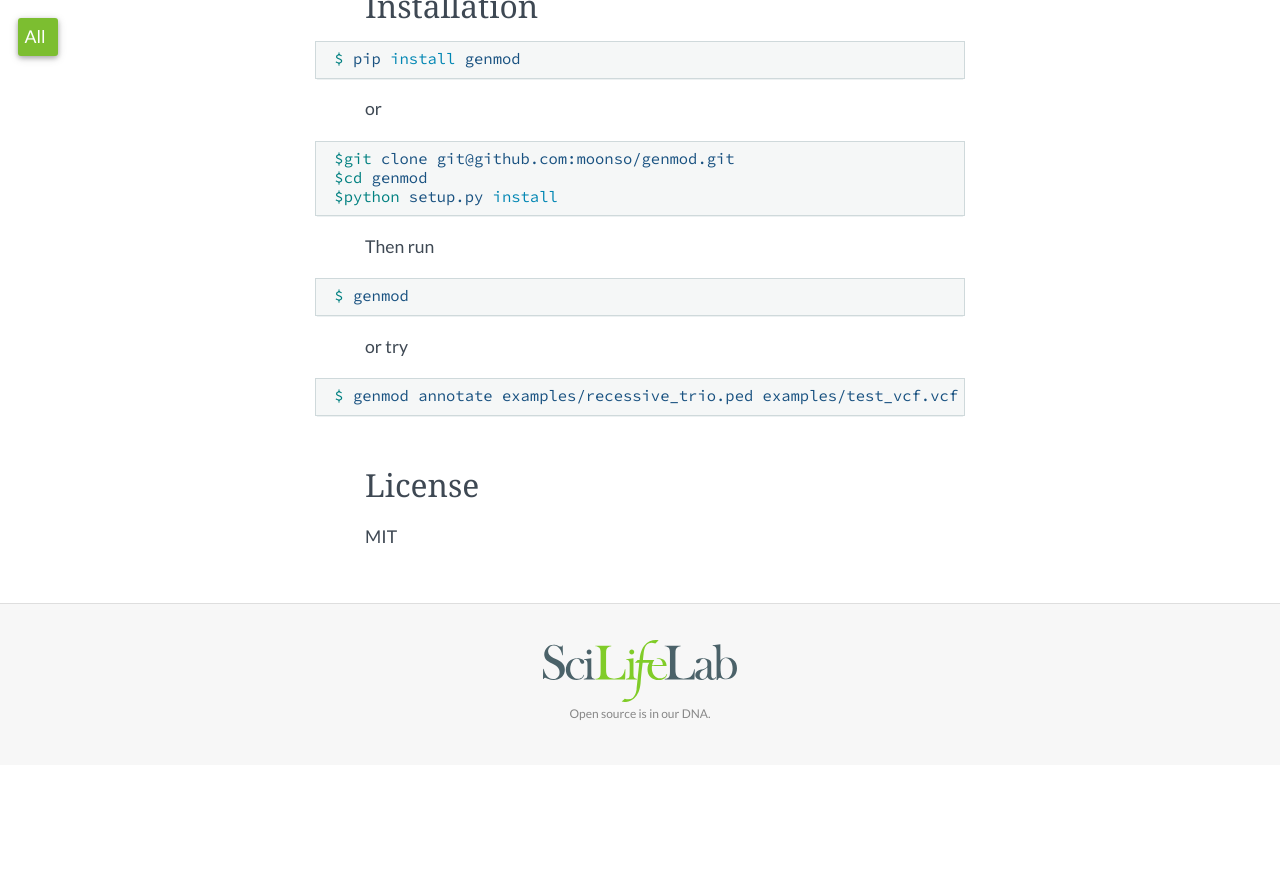
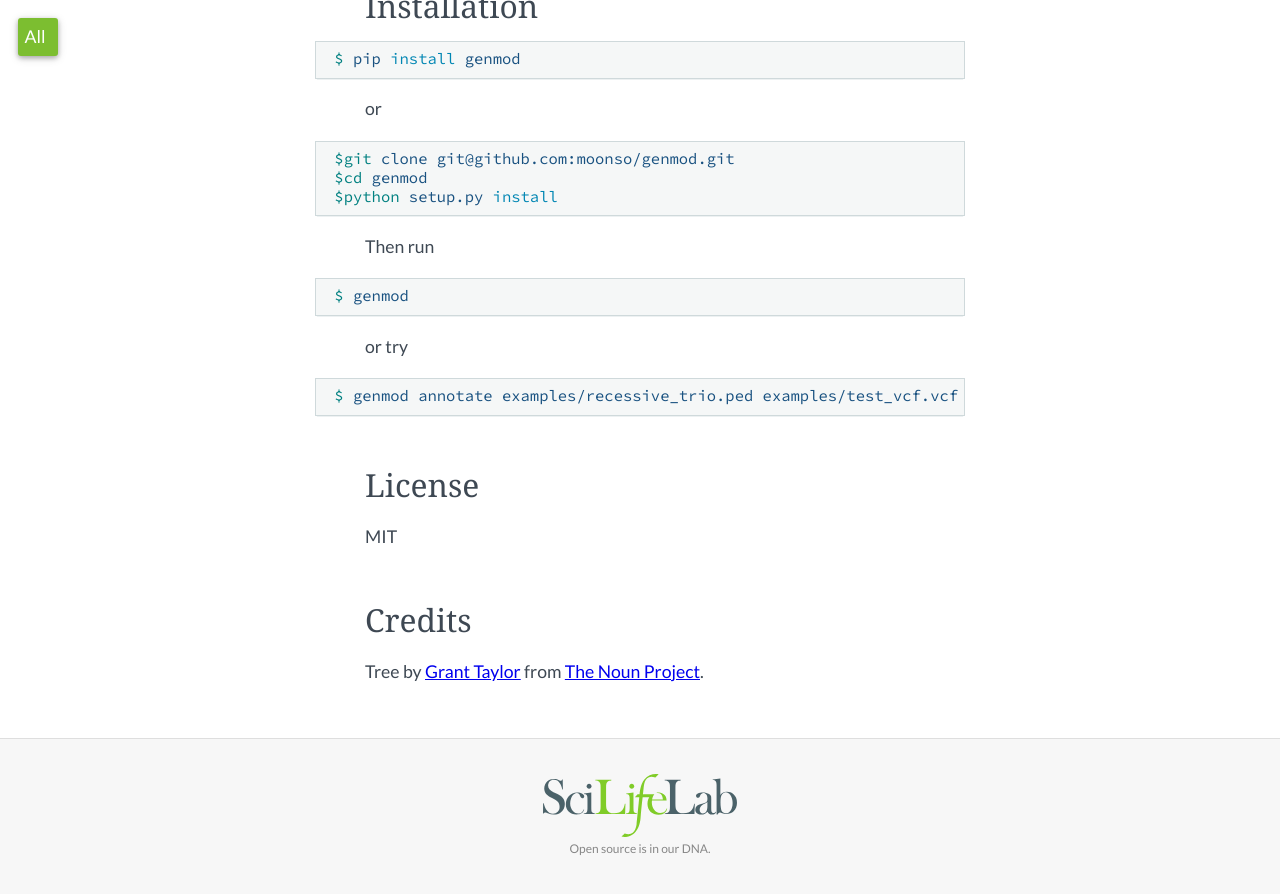
Before and after one commit to SciLifeLab/scilifelab.github.io, a Jekyll site: the page built from _posts/2014-07-03-genmod.markdown, in a window 1280 px wide and 900 px high, scrolled down 1820 px. Shown: the top 894 px of the window. Built offline with Jekyll 4.4.1, drawn with Linux system fonts in a browser that asks for light colours; nearby versions of some CDN libraries; some web fonts are replaced; before the commit the page ends 2585 px from its top, so only the background shows below that.

Commit message:
Minifies poster background (5MB -> 220kb) Adds icon image to match project poster Adds credit to icon creator

```diff
--- a/_posts/2014-07-03-genmod.markdown
+++ b/_posts/2014-07-03-genmod.markdown
@@ -4,7 +4,7 @@
 date:   2014-07-03 14:00:51
 categories: jekyll update intro
 project: "genmod"
-icon_img: "genmod/icon-7677.png"
+icon_img: "genmod/logo-48.svg"
 code: "http://github.com/moonso/genmod"
 repo: "moonso/genmod"
 intro: "Inheritance in family studies"
@@ -69,4 +69,11 @@
 --------
 MIT
 
+Credits
+---------
+Tree by [Grant Taylor][grant] from [The Noun Project][noun-proj].
+
+
 [github]: http://github.com/moonso/genmod "genmod on GitHub"
+[grant]: http://thenounproject.com/habanerodesigns/
+[noun-proj]: http://thenounproject.com/
```
Also changed, not shown: img/genmod/icon_7677/icon_7677.png (renamed from img/genmod/icon-7677.png), img/genmod/icon_7677/icon_7677.svg (added), img/genmod/icon_7677/license.txt (added), img/genmod/logo-48.svg (added), 3 other files.
